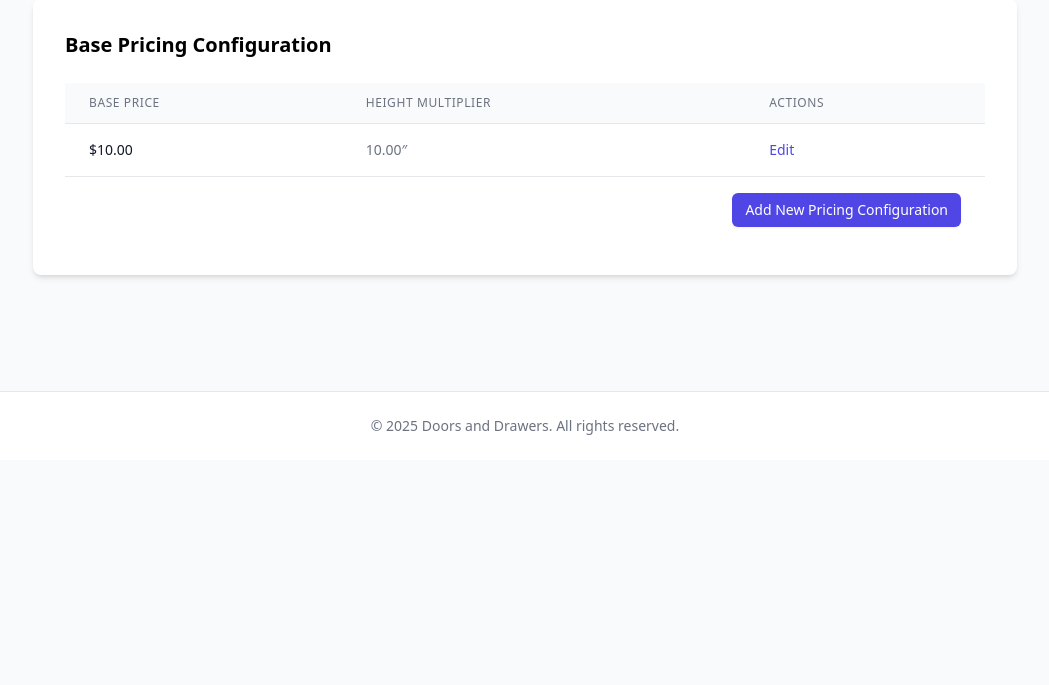
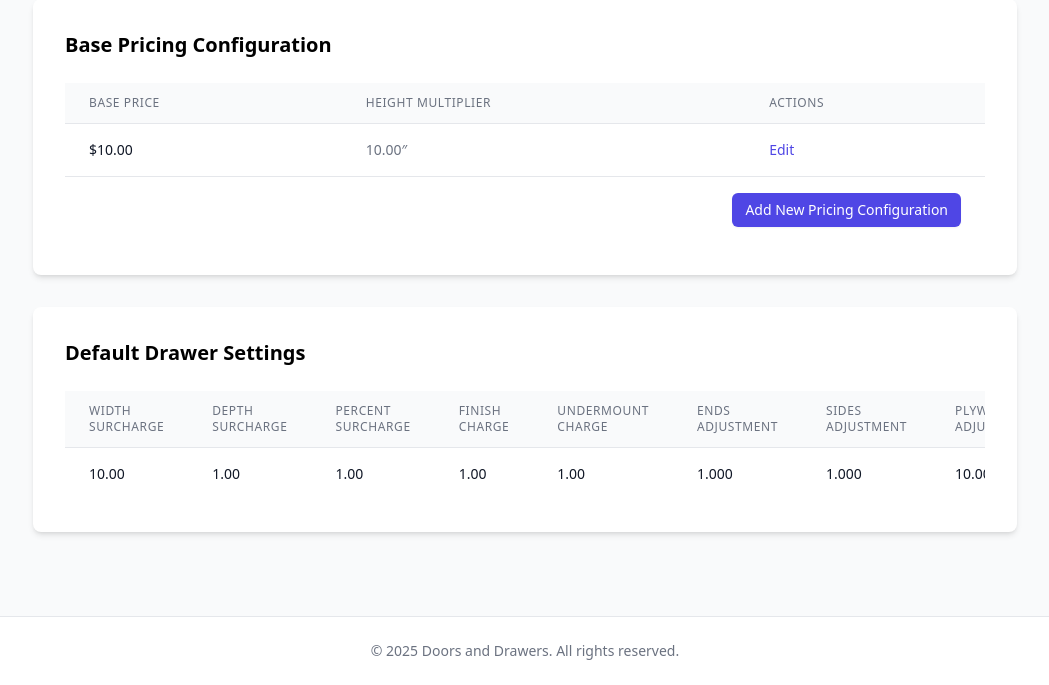
Before and after one commit to dan-rocksolid19/DoorsAndDrawers, a Django app: page /settings/drawers/ in a window 1280 px wide. Shown: the part 1045-1730 px from the top of the page, without its empty margins (115-1164 px from the left). Before the commit the page ends 1480 px from the top, so only its background shows below. Run offline with Django 5.2, Linux system fonts and the light colour scheme; tables that the repository leaves empty hold one stand-in row (values such as "Sample post"); some libraries are stand-ins or nearby versions.

Commit message:
This commit introduces the following functionality:
- Introduces override price functionality to doors and drawers
- Introduce drawer defaults
- Modify drawer price calculation to include defaults
- Refine miscelaneous item functionality
- Optimize code in views

```diff
--- a/DoorsAndDrawers/urls.py
+++ b/DoorsAndDrawers/urls.py
@@ -19,7 +19,6 @@ from django.urls import path, include
 from core.views import settings, door_settings, drawer_settings
 
 urlpatterns = [
-    path('admin/', admin.site.urls),
     path('', include('core.urls')),
     path('settings/', settings, name='settings'),
 ]
--- a/core/models/__init__.py
+++ b/core/models/__init__.py
@@ -17,7 +17,8 @@ from .drawer import (
     DrawerEdgeType,
     DrawerBottomSize,
     DrawerPricing,
-    DrawerLineItem
+    DrawerLineItem,
+    DefaultDrawerSettings
 )
 
 __all__ = [
@@ -41,5 +42,6 @@ __all__ = [
     'DrawerBottomSize',
     'DrawerPricing',
     'DrawerLineItem',
+    'DefaultDrawerSettings',
     'GenericLineItem'
 ]
--- a/core/models/drawer.py
+++ b/core/models/drawer.py
@@ -141,11 +141,91 @@ class DrawerLineItem(LineItem):
 
     def calculate_price(self):
         """Calculate the unit price of the drawer based on dimensions and options"""
-        # Calculate and return the base unit price
-        return self.wood_stock.price + self.bottom.price
+        # Get the base price from wood stock and bottom
+        base_price = self.wood_stock.price + self.bottom.price
+
+        # Get the default settings
+        default_settings = DefaultDrawerSettings.objects.first()
+        if not default_settings:
+            return base_price
+
+        # Add charges for options if enabled
+        if self.undermount:
+            base_price += default_settings.undermount_charge
+
+        if self.finishing:
+            base_price += default_settings.finish_charge
+
+        return base_price
 
     def save(self, *args, **kwargs):
         # Always set type to 'drawer'
         self.type = 'drawer'
         # Call the parent save method to handle price calculations
         super().save(*args, **kwargs)
+
+class DefaultDrawerSettings(BaseModel):
+    """Default settings and pricing adjustments for drawers"""
+    surcharge_width = models.DecimalField(
+        max_digits=5,
+        decimal_places=2,
+        default=0.00,
+        help_text="Width surcharge for drawer pricing",
+        validators=[MinValueValidator(Decimal('0.00'))]
+    )
+    surcharge_depth = models.DecimalField(
+        max_digits=5,
+        decimal_places=2,
+        default=0.00,
+        help_text="Depth surcharge for drawer pricing",
+        validators=[MinValueValidator(Decimal('0.00'))]
+    )
+    surcharge_percent = models.DecimalField(
+        max_digits=5,
+        decimal_places=2,
+        default=0.00,
+        help_text="Percentage surcharge for drawer pricing",
+        validators=[MinValueValidator(Decimal('0.00'))]
+    )
+    finish_charge = models.DecimalField(
+        max_digits=5,
+        decimal_places=2,
+        default=0.00,
+        help_text="Additional charge for finishing",
+        validators=[MinValueValidator(Decimal('0.00'))]
+    )
+    undermount_charge = models.DecimalField(
+        max_digits=5,
+        decimal_places=2,
+        default=0.00,
+        help_text="Additional charge for undermount slides",
+        validators=[MinValueValidator(Decimal('0.00'))]
+    )
+    ends_cutting_adjustment = models.DecimalField(
+        max_digits=5,
+        decimal_places=3,
+        default=0.000,
+        help_text="Adjustment for cutting drawer ends",
+        validators=[MinValueValidator(Decimal('0.000'))]
+    )
+    sides_cutting_adjustment = models.DecimalField(
+        max_digits=5,
+        decimal_places=3,
+        default=0.000,
+        help_text="Adjustment for cutting drawer sides",
+        validators=[MinValueValidator(Decimal('0.000'))]
+    )
+    plywood_size_adjustment = models.DecimalField(
+        max_digits=5,
+        decimal_places=3,
+        default=0.000,
+        help_text="Adjustment for plywood sizing",
+        validators=[MinValueValidator(Decimal('0.000'))]
+    )
+
+    class Meta:
+        verbose_name = 'Default Drawer Settings'
+        verbose_name_plural = 'Default Drawer Settings'
+
+    def __str__(self):
+        return f"Default Drawer Settings (ID: {self.id})"
--- a/core/views/door.py
+++ b/core/views/door.py
@@ -53,7 +53,6 @@ def add_door(request):
         price_per_unit_manual = request.POST.get('price_per_unit_manual')
 
         # Create a DoorLineItem instance without saving it to the database
-        # This will be used for price calculation
         door_item_model = DoorLineItem(**cleaned_data)
 
         # Apply custom price if provided
--- a/core/views/settings.py
+++ b/core/views/settings.py
@@ -3,7 +3,7 @@ from django.core.exceptions import ValidationError
 from decimal import Decimal
 from ..models import Style, PanelType, Design, WoodStock, EdgeProfile, PanelRise, RailDefaults
 from django.template.loader import render_to_string
-from django.http import HttpResponse
+from django.http import HttpResponse, HttpResponseBadRequest
 
 def door_settings(request):
     """
@@ -34,18 +34,20 @@ def drawer_settings(request):
     """
     Render the drawer settings page with all drawer components
     """
-    from ..models.drawer import DrawerWoodStock, DrawerEdgeType, DrawerBottomSize, DrawerPricing
+    from ..models.drawer import DrawerWoodStock, DrawerEdgeType, DrawerBottomSize, DrawerPricing, DefaultDrawerSettings
 
     wood_stocks = DrawerWoodStock.objects.all()
     edge_types = DrawerEdgeType.objects.all()
     bottom_sizes = DrawerBottomSize.objects.all()
     pricing = DrawerPricing.objects.all()
+    drawer_defaults = DefaultDrawerSettings.objects.first()
 
     context = {
         'wood_stocks': wood_stocks,
         'edge_types': edge_types,
         'bottom_sizes': bottom_sizes,
         'pricing': pricing,
+        'drawer_defaults': drawer_defaults,
         'title': 'Drawer Settings'
     }
 
@@ -1312,3 +1314,58 @@ def add_panel_rise(request):
 
     # If not POST request, redirect to door settings
     return redirect('door_settings')
+
+# Drawer Default Settings editing views
+def edit_drawer_defaults(request):
+    """
+    Switch the drawer default settings row to edit mode
+    """
+    from ..models.drawer import DefaultDrawerSettings
+    defaults = DefaultDrawerSettings.objects.first()
+
+    if not defaults:
+        defaults = DefaultDrawerSettings.objects.create()
+
+    context = {
+        'defaults': defaults,
+    }
+
+    return render(request, 'settings/partials/drawer_defaults_row_edit.html', context)
+
+def get_drawer_defaults(request):
+    """
+    Return the drawer default settings row in display mode (for cancel button)
+    """
+    from ..models.drawer import DefaultDrawerSettings
+    defaults = DefaultDrawerSettings.objects.first()
+
+    if not defaults:
+        defaults = DefaultDrawerSettings.objects.create()
+
+    return render(request, 'settings/partials/drawer_defaults_row_display.html', {'defaults': defaults})
+
+def update_drawer_defaults(request):
+    """
+    Update the drawer default settings
+    """
+    from ..models.drawer import DefaultDrawerSettings
+
+    if request.method == 'POST':
+        defaults = DefaultDrawerSettings.objects.first()
+
+        if not defaults:
+            defaults = DefaultDrawerSettings.objects.create()
+
+        defaults.surcharge_width = request.POST.get('surcharge_width', 0.00)
+        defaults.surcharge_depth = request.POST.get('surcharge_depth', 0.00)
+        defaults.surcharge_percent = request.POST.get('surcharge_percent', 0.00)
+        defaults.finish_charge = request.POST.get('finish_charge', 0.00)
+        defaults.undermount_charge = request.POST.get('undermount_charge', 0.00)
+        defaults.ends_cutting_adjustment = request.POST.get('ends_cutting_adjustment', 0.000)
+        defaults.sides_cutting_adjustment = request.POST.get('sides_cutting_adjustment', 0.000)
+        defaults.plywood_size_adjustment = request.POST.get('plywood_size_adjustment', 0.000)
+        defaults.save()
+
+        return render(request, 'settings/partials/drawer_defaults_row_display.html', {'defaults': defaults})
+
+    return HttpResponseBadRequest("Invalid request method")
--- a/templates/settings/drawer_settings.html
+++ b/templates/settings/drawer_settings.html
@@ -146,5 +146,57 @@
             </table>
         </div>
     </div>
+
+    <!-- Default Drawer Settings -->
+    <div class="bg-white rounded-lg shadow-md p-8 mt-8">
+        <h2 class="text-xl font-semibold mb-6">Default Drawer Settings</h2>
+
+        <div class="overflow-x-auto">
+            <table class="min-w-full divide-y divide-gray-200">
+                <thead class="bg-gray-50">
+                    <tr>
+                        <th scope="col" class="px-6 py-3 text-left text-xs font-medium text-gray-500 uppercase tracking-wider">
+                            Width Surcharge
+                        </th>
+                        <th scope="col" class="px-6 py-3 text-left text-xs font-medium text-gray-500 uppercase tracking-wider">
+                            Depth Surcharge
+                        </th>
+                        <th scope="col" class="px-6 py-3 text-left text-xs font-medium text-gray-500 uppercase tracking-wider">
+                            Percent Surcharge
+                        </th>
+                        <th scope="col" class="px-6 py-3 text-left text-xs font-medium text-gray-500 uppercase tracking-wider">
+                            Finish Charge
+                        </th>
+                        <th scope="col" class="px-6 py-3 text-left text-xs font-medium text-gray-500 uppercase tracking-wider">
+                            Undermount Charge
+                        </th>
+                        <th scope="col" class="px-6 py-3 text-left text-xs font-medium text-gray-500 uppercase tracking-wider">
+                            Ends Adjustment
+                        </th>
+                        <th scope="col" class="px-6 py-3 text-left text-xs font-medium text-gray-500 uppercase tracking-wider">
+                            Sides Adjustment
+                        </th>
+                        <th scope="col" class="px-6 py-3 text-left text-xs font-medium text-gray-500 uppercase tracking-wider">
+                            Plywood Adjustment
+                        </th>
+                        <th scope="col" class="px-6 py-3 text-left text-xs font-medium text-gray-500 uppercase tracking-wider">
+                            Actions
+                        </th>
+                    </tr>
+                </thead>
+                <tbody class="bg-white divide-y divide-gray-200">
+                    {% if drawer_defaults %}
+                        {% include 'settings/partials/drawer_defaults_row_display.html' with defaults=drawer_defaults %}
+                    {% else %}
+                    <tr>
+                        <td colspan="9" class="px-6 py-4 whitespace-nowrap text-sm text-gray-500 text-center">
+                            No drawer default settings available
+                        </td>
+                    </tr>
+                    {% endif %}
+                </tbody>
+            </table>
+        </div>
+    </div>
 </div>
 {% endblock %}
--- /dev/null
+++ b/templates/settings/partials/drawer_defaults_row_display.html
@@ -0,0 +1,35 @@
+<tr id="drawer-defaults-row">
+    <td class="px-6 py-4 whitespace-nowrap text-sm text-gray-900">
+        {{ defaults.surcharge_width }}
+    </td>
+    <td class="px-6 py-4 whitespace-nowrap text-sm text-gray-900">
+        {{ defaults.surcharge_depth }}
+    </td>
+    <td class="px-6 py-4 whitespace-nowrap text-sm text-gray-900">
+        {{ defaults.surcharge_percent }}
+    </td>
+    <td class="px-6 py-4 whitespace-nowrap text-sm text-gray-900">
+        {{ defaults.finish_charge }}
+    </td>
+    <td class="px-6 py-4 whitespace-nowrap text-sm text-gray-900">
+        {{ defaults.undermount_charge }}
+    </td>
+    <td class="px-6 py-4 whitespace-nowrap text-sm text-gray-900">
+        {{ defaults.ends_cutting_adjustment }}
+    </td>
+    <td class="px-6 py-4 whitespace-nowrap text-sm text-gray-900">
+        {{ defaults.sides_cutting_adjustment }}
+    </td>
+    <td class="px-6 py-4 whitespace-nowrap text-sm text-gray-900">
+        {{ defaults.plywood_size_adjustment }}
+    </td>
+    <td class="px-6 py-4 whitespace-nowrap text-sm text-gray-500">
+        <a href="#"
+           class="text-indigo-600 hover:text-indigo-900 mr-3"
+           hx-get="{% url 'edit_drawer_defaults' %}"
+           hx-target="#drawer-defaults-row"
+           hx-swap="outerHTML">
+            Edit
+        </a>
+    </td>
+</tr>
```
Also changed, not shown: core/urls/settings.py (+7 -1 lines), core/views/drawer.py (+9 -20 lines), templates/settings/partials/drawer_defaults_row_edit.html (added, +81 -0 lines), core/migrations/0020_defaultdrawersettings_and_more.py (added).
